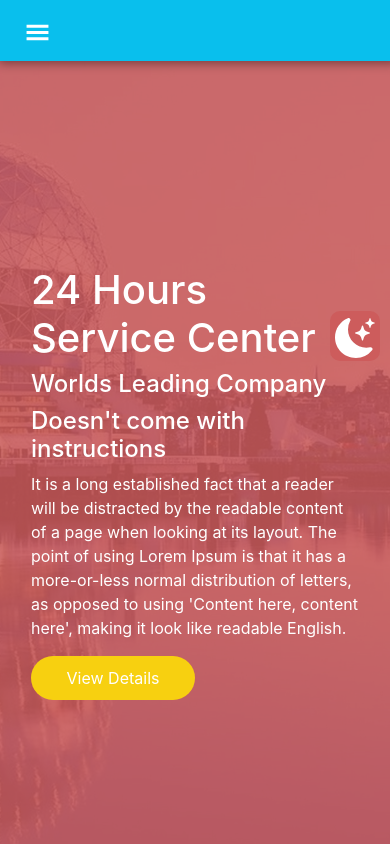
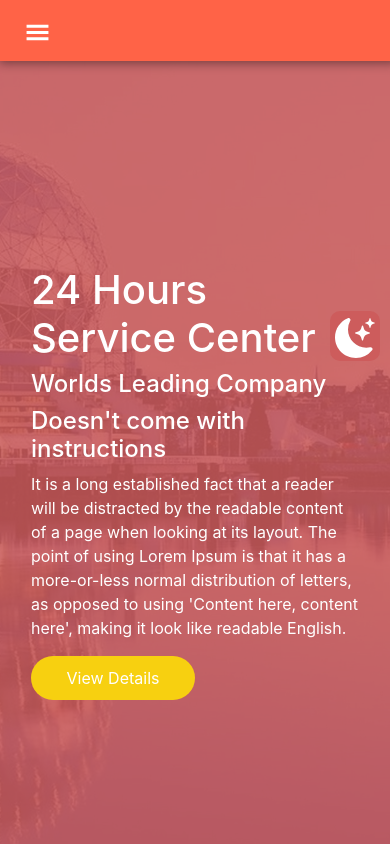
Before and after one commit to Yazdani1/React-Single-Page-Web-App-With-Smooth-Scrolling, a React (Create React App) app in the folder client/: page / in a window 390 px wide. Shown: the top 844 px of the page. Built offline with nearby package versions, Linux system fonts and the light colour scheme; no server answers.

Commit message:
Color Changed for mobile version

```diff
--- a/client/src/components/Navbar/navmobile.css
+++ b/client/src/components/Navbar/navmobile.css
@@ -1,6 +1,6 @@
 .mobile-view-header {
   width: 100%;
-  background-color: #09bfed;
+  background-color: tomato;
   color: black;
   justify-content: space-between;
   display: flex;
```
